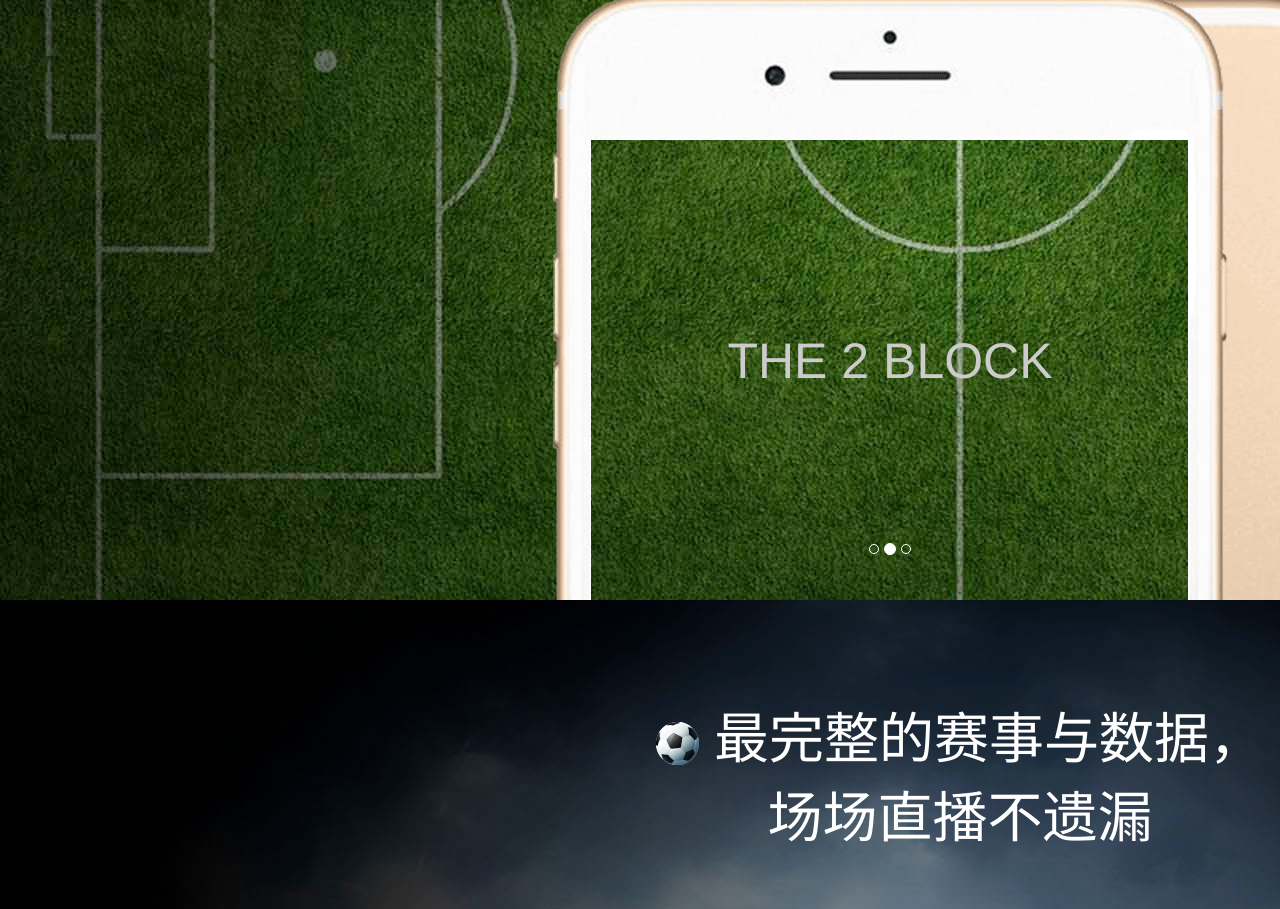
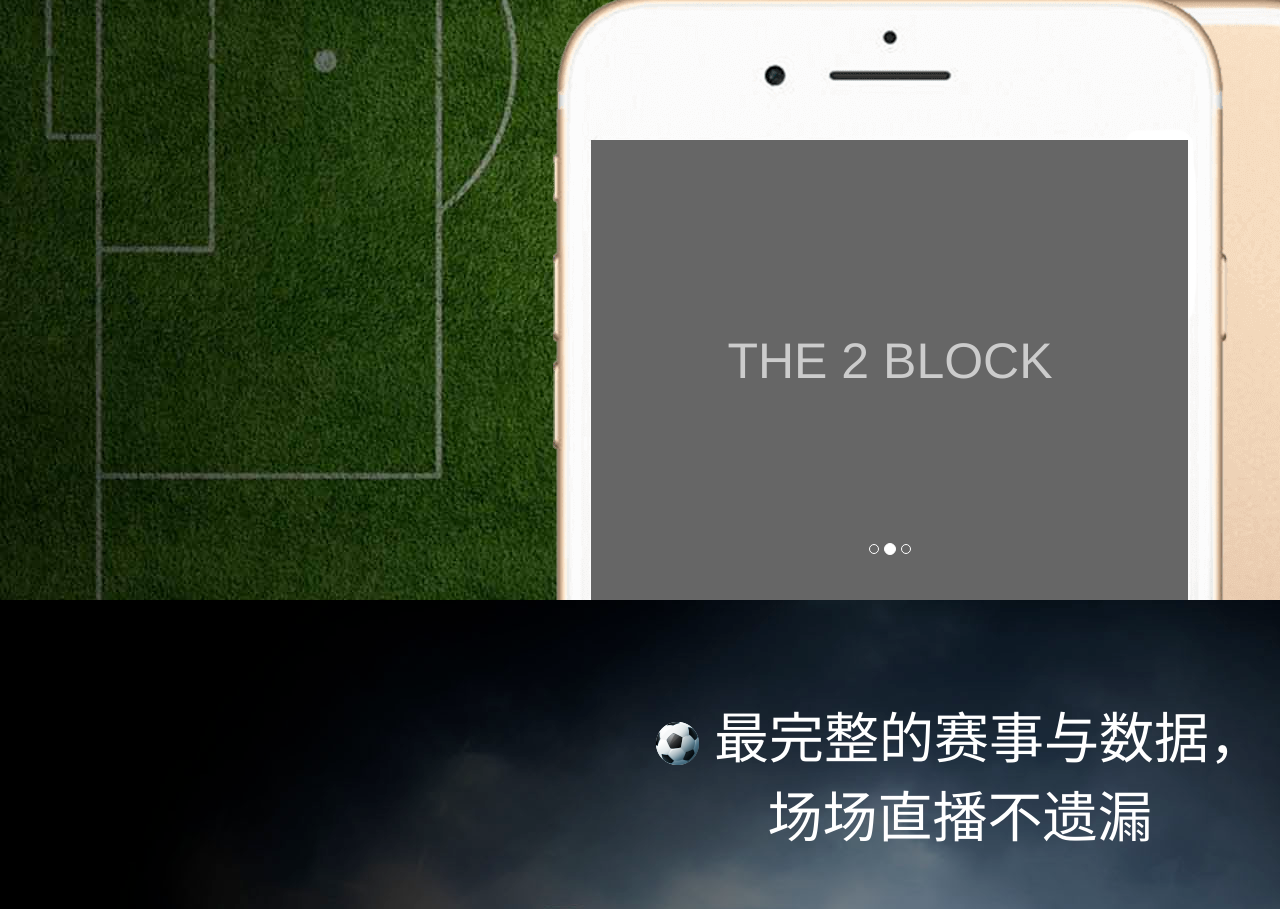
Before and after one commit to hkasianark/D9_download_page, a plain HTML site: page index.html in a window 1280 px wide. Shown: the part 2520-3429 px from the top of the page. Drawn offline with Linux system fonts and the light colour scheme.

Commit message:
color bg fixed

```diff
--- a/css/style.css
+++ b/css/style.css
@@ -920,7 +920,7 @@ body {
 	height: 467px;
 	position: relative;
 	overflow: hidden;
-	/* background: #666; */
+	background: #666;
 
 }
 
```
